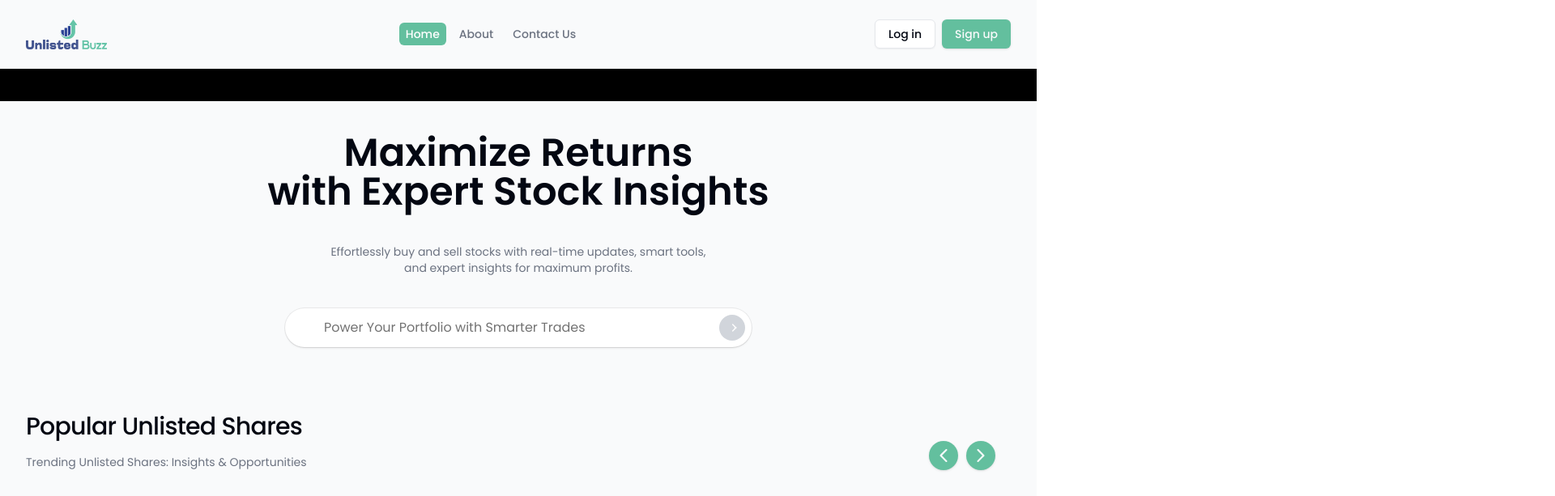
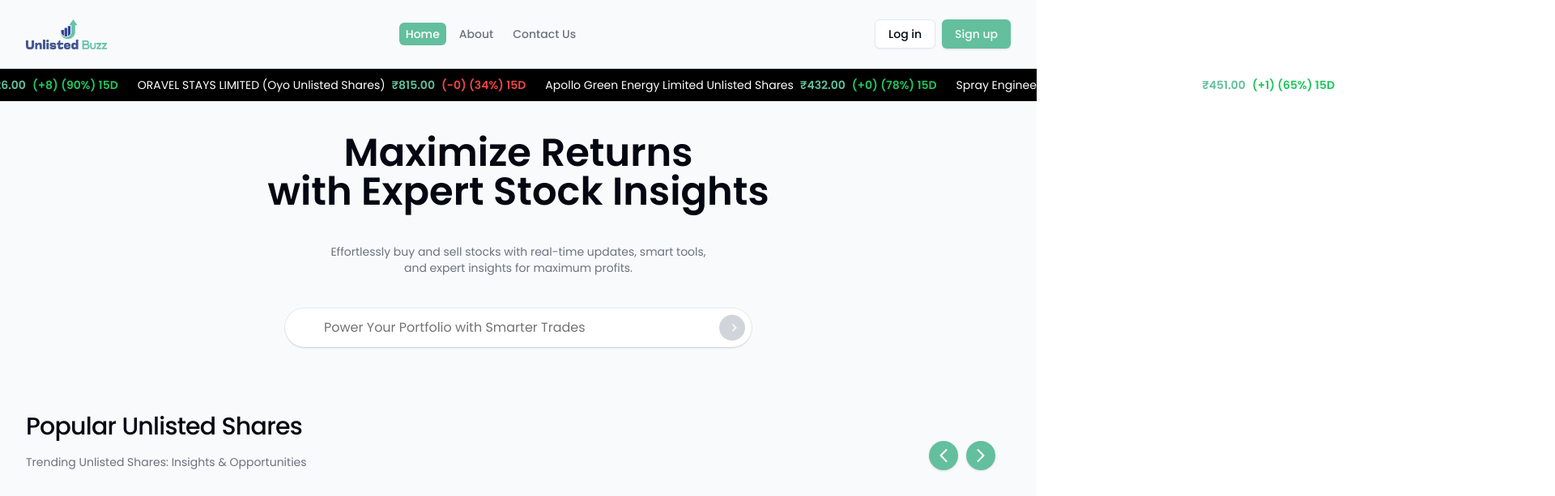
Before and after one commit to ivishalgautam/stocks, a Next.js app: page / in a window 1280 px wide. Shown: the top 613 px of the page at 81% size, 1920 px wide, since content can reach past the window. Built offline with nearby package versions, Linux system fonts and the light colour scheme.

Commit message:
some ui changes

```diff
--- a/components/layout/index.js
+++ b/components/layout/index.js
@@ -1,15 +1,11 @@
 import React, { lazy, Suspense } from "react";
 const Navbar = lazy(() => import("../../components/navbar"));
 const Footer = lazy(() => import("../footer"));
-import { ScrollArea } from "../ui/scroll-area";
-import { popularUnlistedShares } from "@/data";
-import { rupee } from "@/hooks/Intl";
-import { cn } from "@/lib/utils";
 import SharesMarquee from "../shares-marquee";
 
 export default function Layout({ children }) {
   return (
-    <div className="h-screen bg-gray-50">
+    <div className="bg-gray-50">
       <Suspense fallback={<div>loading...</div>}>
         <Navbar />
       </Suspense>
--- a/components/shares-marquee.jsx
+++ b/components/shares-marquee.jsx
@@ -5,40 +5,12 @@ import React from "react";
 
 export default function SharesMarquee() {
   return (
-    <marquee behavior="" direction="" className="bg-black flex">
-      <div className="h-10 flex gap-10 items-center">
-        {popularUnlistedShares.map((item, ind) => (
-          <div key={ind} className="text-white space-x-2 text-sm">
-            <span className="text-nowrap">{item.title}</span>
-            <span className="text-primary font-semibold">
-              {rupee.format(item.price)}
-            </span>
-            <span
-              className={cn("text-primary font-semibold", {
-                "text-green-500": item.isUp,
-                "text-red-500": !item.isUp,
-              })}
+    <div className="h-10 flex gap-10 items-center bg-black">
+      {Array.from({ length: 5 }).map((item, ind) => (
+        <div
+          key={ind}
+          className="flex shrink-0 animate-marquee flex-row justify-around gap-6"
         >
-              {item.status()}
-            </span>
-          </div>
-        ))}
-        {popularUnlistedShares.map((item, ind) => (
-          <div key={ind} className="text-white space-x-2 text-sm">
-            <span className="text-nowrap">{item.title}</span>
-            <span className="text-primary font-semibold">
-              {rupee.format(item.price)}
-            </span>
-            <span
-              className={cn("text-primary font-semibold", {
-                "text-green-500": item.isUp,
-                "text-red-500": !item.isUp,
-              })}
-            >
-              {item.status()}
-            </span>
-          </div>
-        ))}
           {popularUnlistedShares.map((item, ind) => (
             <div key={ind} className="text-white space-x-2 text-sm">
               <span className="text-nowrap">{item.title}</span>
@@ -56,6 +28,7 @@ export default function SharesMarquee() {
             </div>
           ))}
         </div>
-    </marquee>
+      ))}
+    </div>
   );
 }
```
Lines whose indentation alone changed are shown as unchanged.
